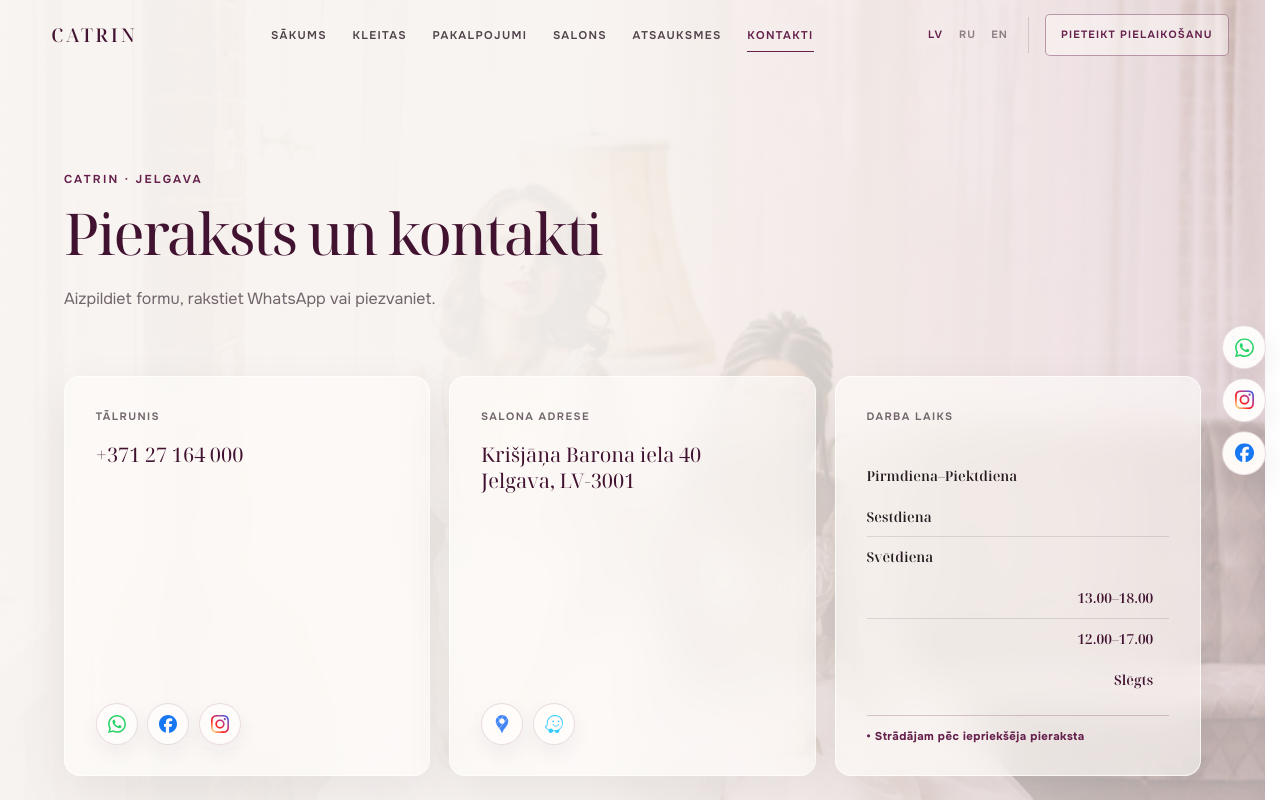
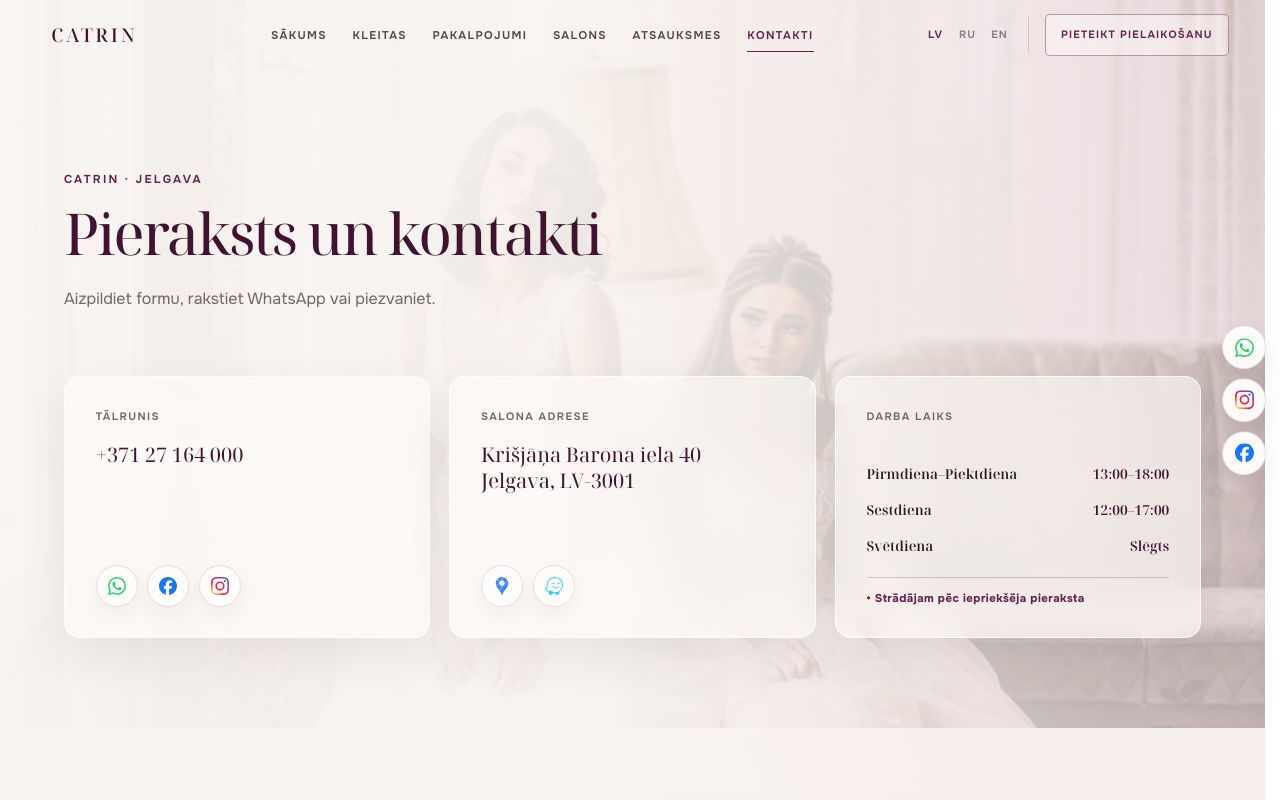
Before and after one commit to tackcalbmai/CATRIN_page, a plain HTML site: page kontakti.html in a window 1280 px wide. Shown: the top 800 px of the page. Drawn offline with Linux system fonts and the light colour scheme.

Commit message:
Fix working hours alignment and time formatting

```diff
--- a/styles.css
+++ b/styles.css
@@ -25,17 +25,14 @@
   background-position: center 55%;
 }
 
-/* Working hours: two aligned columns integrated into the card. */
+/* Working hours: aligned day and time columns without row dividers. */
 .contact-card-hours > p {
-  display: grid;
-  grid-template-columns: minmax(0, 1fr) auto;
-  column-gap: 1rem;
+  display: flex;
+  align-items: flex-start;
+  justify-content: space-between;
+  gap: 1rem;
   margin-top: 0.85rem;
   padding: 0;
-  overflow: hidden;
-  background:
-    linear-gradient(rgba(65, 40, 53, 0.14), rgba(65, 40, 53, 0.14)) 0 calc(33.333% - 0.5px) / 100% 1px no-repeat,
-    linear-gradient(rgba(65, 40, 53, 0.14), rgba(65, 40, 53, 0.14)) 0 calc(66.666% - 0.5px) / 100% 1px no-repeat;
   color: transparent;
   font-size: 0;
   line-height: 0;
@@ -51,25 +48,26 @@
   color: var(--ink);
   font-size: 0.86rem;
   font-weight: 580;
-  line-height: 2.55rem;
-  white-space: pre-line;
+  line-height: 2.25rem;
+  white-space: pre;
 }
 
 .contact-card-hours > p::before {
+  flex: 1 1 auto;
   content: "Pirmdiena–Piektdiena\A Sestdiena\A Svētdiena";
 }
 
 .contact-card-hours > p::after {
-  content: "13.00–18.00\A 12.00–17.00\A Slēgts";
+  flex: 0 0 auto;
+  content: "13:00–18:00\A 12:00–17:00\A Slēgts";
   color: var(--plum-dark);
   font-variant-numeric: tabular-nums;
   text-align: right;
-  white-space: pre-line;
 }
 
 .contact-card-hours::after {
   display: block;
-  margin-top: 0.88rem;
+  margin-top: 0.82rem;
   padding-top: 0.78rem;
   border-top: 1px solid rgba(100, 31, 75, 0.22);
   color: var(--plum);
@@ -117,6 +115,6 @@
   .contact-card-hours > p::before,
   .contact-card-hours > p::after {
     font-size: 0.8rem;
-    line-height: 2.4rem;
+    line-height: 2.15rem;
   }
 }
```
